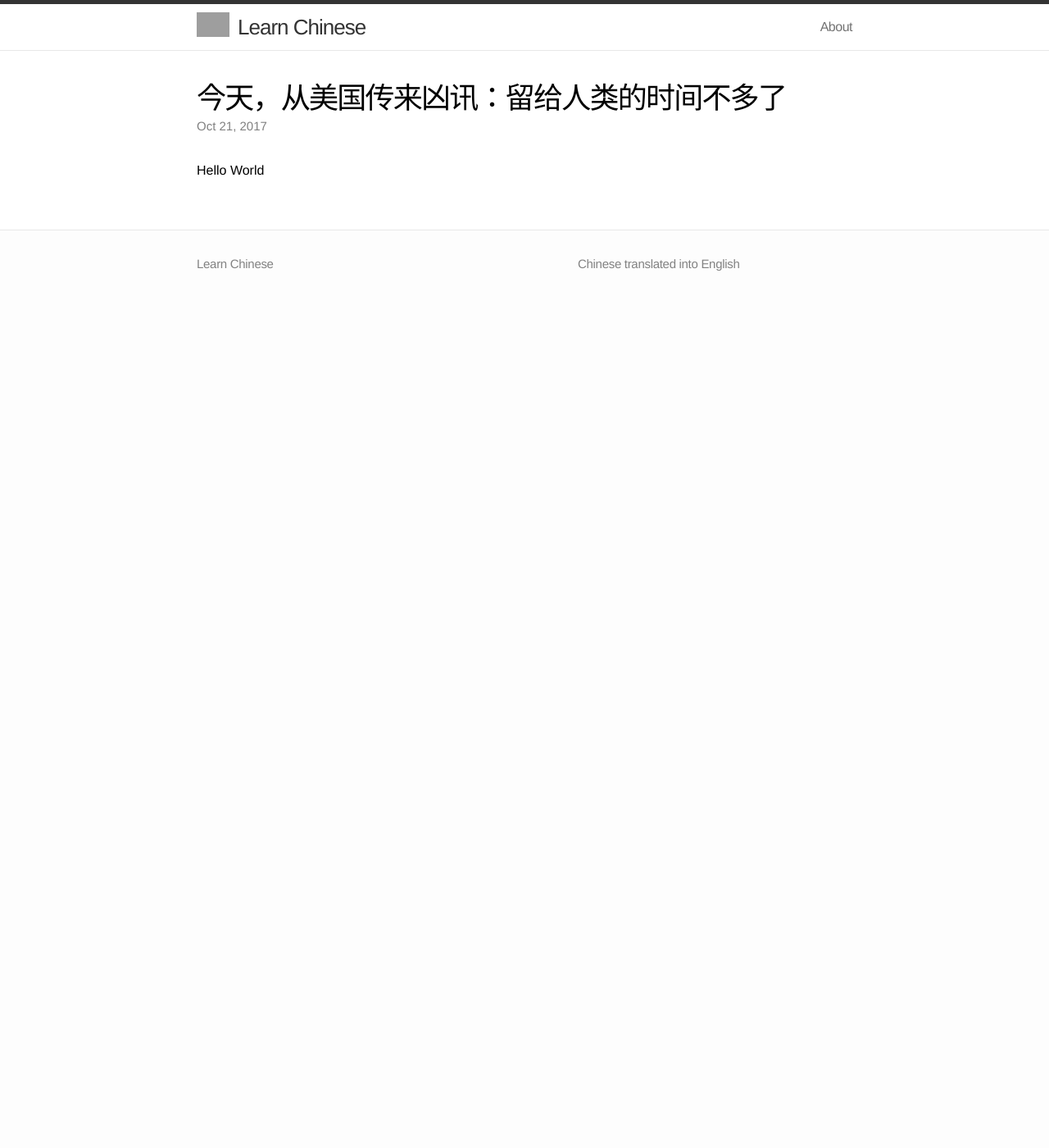
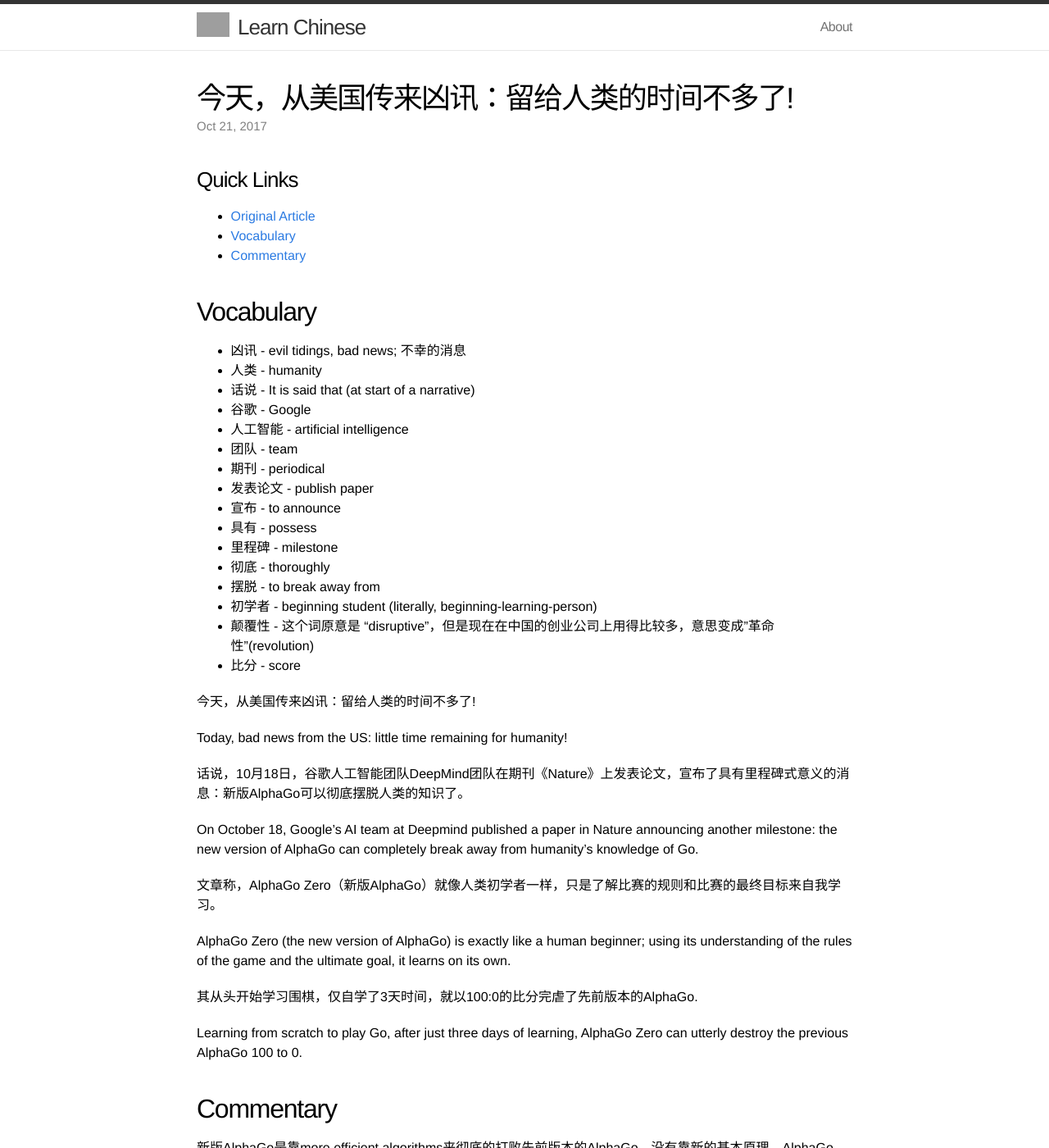
Before and after one commit to learn-chinese/learn-chinese.github.io, a Jekyll site: the page built from _posts/2017-10-21-alphago-zero.md, in a window 1280 px wide and 1400 px high. Shown: the whole window at 82% size. Built offline with Jekyll 4.4.1, drawn with Linux system fonts in a browser that asks for light colours; some of the changed text lies outside the part shown; grey boxes are pictures that could not be loaded.

Commit message:
AlphaGo Zero

```diff
--- a/_posts/2017-10-21-alphago-zero.md
+++ b/_posts/2017-10-21-alphago-zero.md
@@ -1,8 +1,54 @@
 ---
 layout: post
-title: 今天，从美国传来凶讯：留给人类的时间不多了
-excerpt: Learn Chinese
+title: 今天，从美国传来凶讯：留给人类的时间不多了!
+excerpt: Sensationalist article about AlphaGo Zero and what its invention means for humanity.
 category: AI
 tags: [AI]
 ---
-Hello World
+
+### Quick Links
+
+* [Original Article](https://mp.weixin.qq.com/s/pEYS5gjC6bj_QdvS_5Rs1g)
+* [Vocabulary](#vocab)
+* [Commentary](#commentary)
+
+<a name='vocab'></a>
+
+## Vocabulary
+* 凶讯 - evil tidings, bad news; 不幸的消息
+* 人类 - humanity
+* 话说 - It is said that (at start of a narrative)
+* 谷歌 - Google
+* 人工智能 - artificial intelligence
+* 团队 - team
+* 期刊 - periodical
+* 发表论文 - publish paper
+* 宣布 - to announce
+* 具有 - possess
+* 里程碑 - milestone
+* 彻底 - thoroughly
+* 摆脱 - to break away from
+* 初学者 - beginning student (literally, beginning-learning-person)
+* 颠覆性 - 这个词原意是 "disruptive"，但是现在在中国的创业公司上用得比较多，意思变成"革命性"(revolution)
+* 比分 - score
+
+今天，从美国传来凶讯：留给人类的时间不多了!
+
+Today, bad news from the US: little time remaining for humanity!
+
+话说，10月18日，谷歌人工智能团队DeepMind团队在期刊《Nature》上发表论文，宣布了具有里程碑式意义的消息：新版AlphaGo可以彻底摆脱人类的知识了。
+
+On October 18, Google's AI team at Deepmind published a paper in Nature announcing another milestone: the new version of AlphaGo can completely break away from humanity's knowledge of Go.
+
+文章称，AlphaGo Zero（新版AlphaGo）就像人类初学者一样，只是了解比赛的规则和比赛的最终目标来自我学习。
+
+AlphaGo Zero (the new version of AlphaGo) is exactly like a human beginner; using its understanding of the rules of the game and the ultimate goal, it learns on its own.
+
+其从头开始学习围棋，仅自学了3天时间，就以100:0的比分完虐了先前版本的AlphaGo.
+
+Learning from scratch to play Go, after just three days of learning, AlphaGo Zero can utterly destroy the previous AlphaGo 100 to 0.
+
+<a name='commentary'></a>
+
+## Commentary
+新版AlphaGo是靠more efficient algorithms来彻底的打败先前版本的AlphaGo。没有靠新的基本原理。AlphaGo Zero只能下围棋，不能下象棋，不能烧饭，不能1990年代的简单的游戏
```
